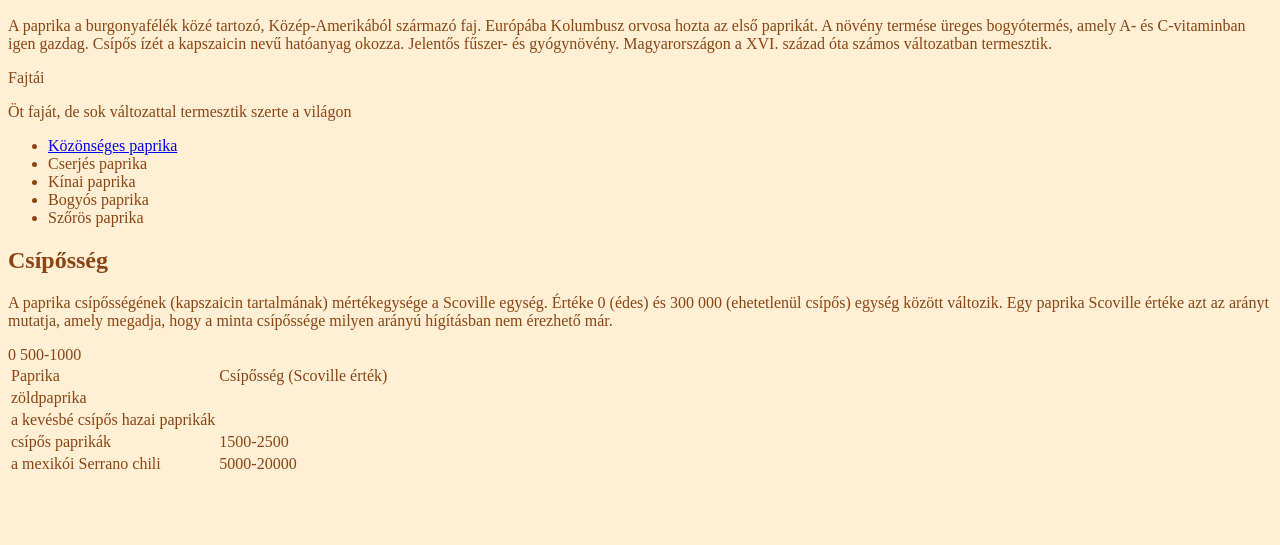
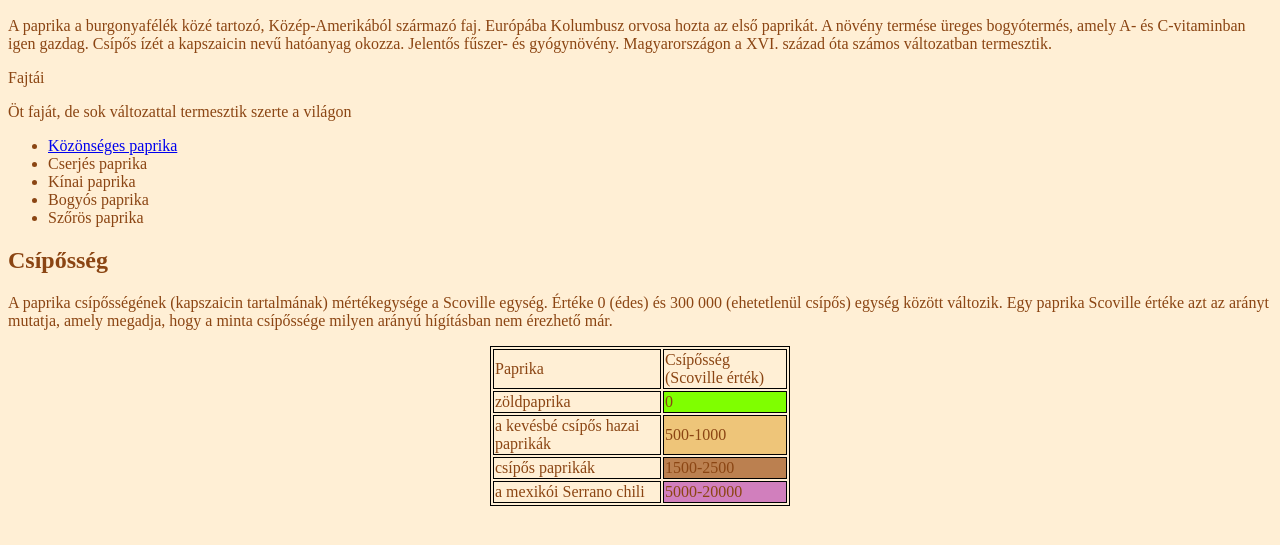
Before and after one commit to bdggergo/html2022, a plain HTML site: page erettsegi/Paprika/Index.html in a window 1280 px wide. Shown: the part 133-678 px from the top of the page. Drawn offline with Linux system fonts and the light colour scheme.

Commit message:
Kész feladat

```diff
--- a/erettsegi/Paprika/Index.html
+++ b/erettsegi/Paprika/Index.html
@@ -5,6 +5,13 @@
     <meta http-equiv="X-UA-Compatible" content="IE=edge">
     <meta name="viewport" content="width=device-width, initial-scale=1.0">
     <title>Paprika</title>
+
+    <style>
+        table,td
+        {
+            border: 1px solid black
+        }
+    </style>
 </head>
 <body style="background-color: #FFEFD5; color: #8B4513 ;">
     <h1><img src="szines.jpg" style="border:1px solid black; margin: 0 10px;">Ismered a legcsípősebbet?</h1>
@@ -22,12 +29,12 @@
  <h2>Csípősség</h2>
  <p>A paprika csípősségének (kapszaicin tartalmának) mértékegysége a Scoville egység. Értéke 0 (édes) és 300 000 (ehetetlenül csípős) egység között változik. Egy paprika Scoville értéke azt az arányt mutatja, amely megadja, hogy a minta csípőssége milyen arányú hígításban nem érezhető már.</p>
 
-<table>
-    <tr><td>Paprika</td><td>Csípősség (Scoville érték)</td></tr>
-    <tr><td>zöldpaprika</td><td></td> 0</td></tr>
-    <tr><td>a kevésbé csípős hazai paprikák</td><td></td> 500-1000</td></tr>
-    <tr><td>csípős paprikák </td><td>1500-2500</td></tr>
-    <tr><td>a mexikói Serrano chili</td><td>5000-20000</td></tr>
+<table style="width:300px; margin:auto;">
+    <tr><td>Paprika</td><td style="width:120px;">Csípősség (Scoville érték)</td></tr>
+    <tr><td>zöldpaprika</td><td style="background-color:chartreuse;"> 0</td></tr>
+    <tr><td>a kevésbé csípős hazai paprikák</td><td style="background-color:rgb(238, 197, 121);"> 500-1000</td></tr>
+    <tr><td>csípős paprikák</td><td style="background-color:rgb(187, 128, 80);"> 1500-2500</td></tr>
+    <tr><td>a mexikói Serrano chili</td><td style="background-color:rgb(209, 127, 189);"> 5000-20000</td></tr>
 </table>
 
 </body>
```
